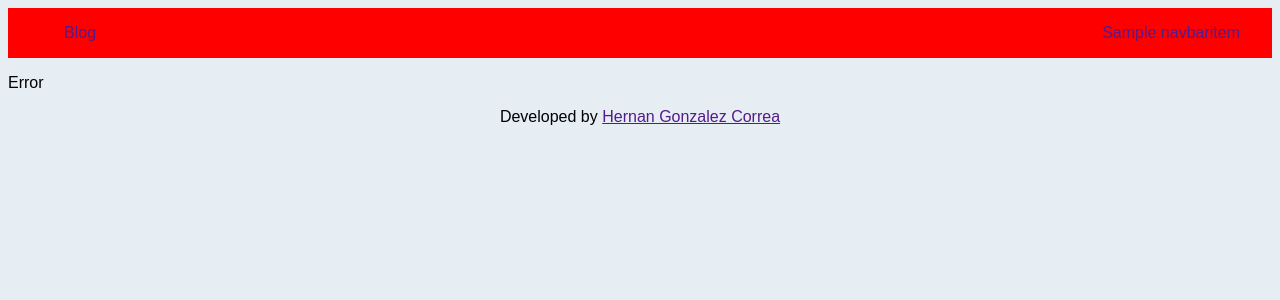
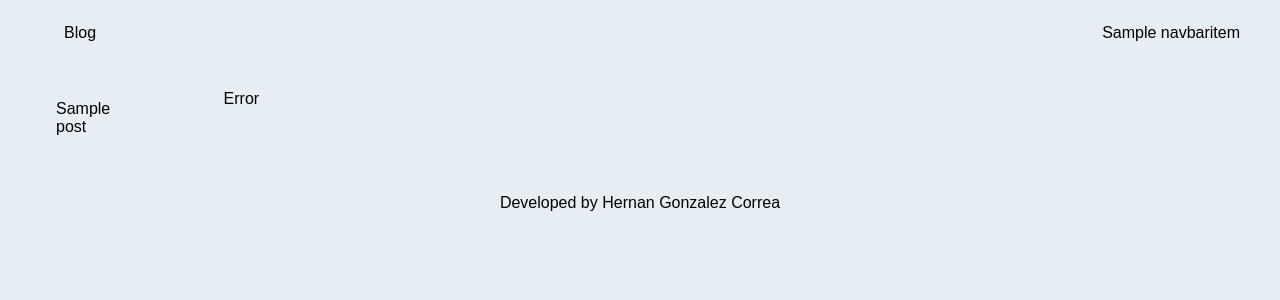
Before and after one commit to HernanGC/SelfBlog, a Django app: page / in a window 1280 px wide. Shown: the top 300 px of the page. Run offline with Django 3.2, Linux system fonts and the light colour scheme; a user stored in the database is signed in; tables that the repository leaves empty hold one stand-in row (values such as "Sample post").

Commit message:
Improving the interface

```diff
--- a/Blog/context_processors.py
+++ b/Blog/context_processors.py
@@ -6,3 +6,10 @@
     return {
         'items': navbar
     }
+
+
+def sidebar_items(request):
+    content = models.Post.objects.filter(author=models.BaseUser.objects.get(user=request.user))
+    return {
+        'content': content
+    }
--- a/Blog/models.py
+++ b/Blog/models.py
@@ -33,6 +33,9 @@
 
     def __str__(self):
         return f'{self.title} - {self.author.first_name}'
+
+    def get_content(self):
+        return self.content if len(self.content) < 300 else f'{self.content[:300]}...'
 
 
 class Page(models.Model):
--- a/Blog/static/css/index.css
+++ b/Blog/static/css/index.css
@@ -1,24 +1,45 @@
 body {
     font-family: sans-serif;
     background-color: #e6edf3;
+}
+div#root {
+    display: flex;
+    align-items: flex-start;
 }
 .logo {
     margin: 0 auto 0 0;
 }
 .container {
-    border: 1px solid #1e3549;
+    padding: 1rem 2rem 2rem 2rem;
+    /* border: 1px solid #1e3549; */
 }
 .align-center {
-    display: flex;
-    flex-wrap: wrap;
-    justify-content: space-evenly;
+
 }
 .blog-post {
-    width: 50rem;
-    border: 1px solid #1e3549;
-    padding: 1rem
+    /* border: 1px solid #1e3549; */
+    border-radius: 8px;
+    background-color: aliceblue;
+    padding: 1rem;
+    width: 28%;
+    display: inline-block;
+    margin: 0 1rem 1rem 0;
+    box-shadow: 0 10px 10px 0 rgb(0 0 0 / 8%), 0 6px 8px 0 rgb(0 0 0 / 10%);
+    transition: 0.3s;
+}
+.blog-post:hover {
+    transform: scale(0.9);
+    cursor: pointer;
 }
 #footer {
     display: flex;
     justify-content: center;
 }
+.side-container {
+    width: 10%;
+}
+.main-container {
+    /* display: flex; */
+    width: 85%;
+    /* padding: 1rem 2rem 2rem 2rem; */
+}
--- a/Blog/static/css/navbar.css
+++ b/Blog/static/css/navbar.css
@@ -1,6 +1,6 @@
 ul {
     list-style-type: none;
-    background-color: red;
+    background-color: #e6edf3;
     display: flex;
     justify-content: flex-end;
 }
@@ -9,9 +9,10 @@
     margin: 0 1rem 0 1rem;
 }
 ul > li:hover {
-    background-color: orangered;
+    background-color: #d2dce6;
     cursor: pointer;
 }
-li > a {
+a {
     text-decoration: none;
+    color: #000;
 }
--- /dev/null
+++ b/Blog/static/css/side-content.css
@@ -0,0 +1,8 @@
+p.side-item {
+    padding: 10px 1rem 10px 1rem;
+    margin: 0;
+}
+p.side-item:hover {
+    background-color: #d2dce6;
+    cursor: pointer;
+}
--- a/Blog/templates/base.html
+++ b/Blog/templates/base.html
@@ -7,17 +7,23 @@
     <meta http-equiv="X-UA-Compatible" content="ie=edge">
     <link rel="stylesheet" href="{% static 'css/index.css' %}">
     <link rel="stylesheet" href="{% static 'css/navbar.css' %}">
+    <link rel="stylesheet" href="{% static 'css/side-content.css' %}">
     {% block styles %} {% endblock %}
     <title>Blog | {{ page_data.page_title }}</title>
 </head>
 <body>
 {% include 'navbar.html' %}
 <div id="root">
-    {% block content %} {% endblock %}
+    <div class="container side-container">
+        {% include 'side-content.html' %}
+    </div>
+    <div class="container main-container">
+        {% block content %} {% endblock %}
+    </div>
 </div>
 
 {% include 'footer.html' %}
-<script src="{% static 'js.index.js' %}"></script>
+<script src="{% static 'js/index.js' %}"></script>
 {% block script %} {% endblock %}
 </body>
 </html>
--- /dev/null
+++ b/Blog/templates/side-content.html
@@ -0,0 +1,5 @@
+{% if content %}
+    {% for item in content %}
+        <p class="side-item"><a href="">{{ item.title }}</a></p>
+    {% endfor %}
+{% endif %}
--- a/SelfBlog/settings.py
+++ b/SelfBlog/settings.py
@@ -63,7 +63,8 @@
                 'django.template.context_processors.request',
                 'django.contrib.auth.context_processors.auth',
                 'django.contrib.messages.context_processors.messages',
-                'Blog.context_processors.navbar_items'
+                'Blog.context_processors.navbar_items',
+                'Blog.context_processors.sidebar_items'
             ],
         },
     },
```
Also changed, not shown: Blog/templates/blog/index.html (+4 -4 lines).
